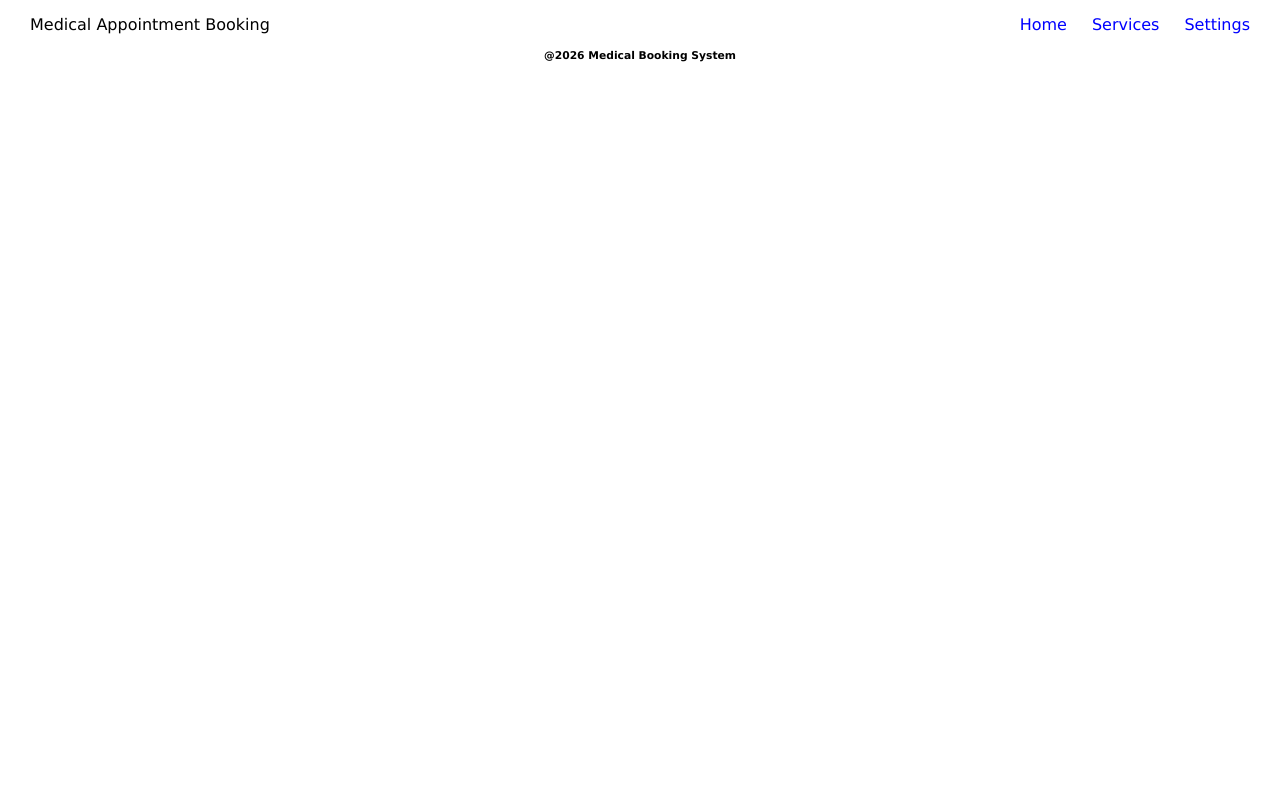
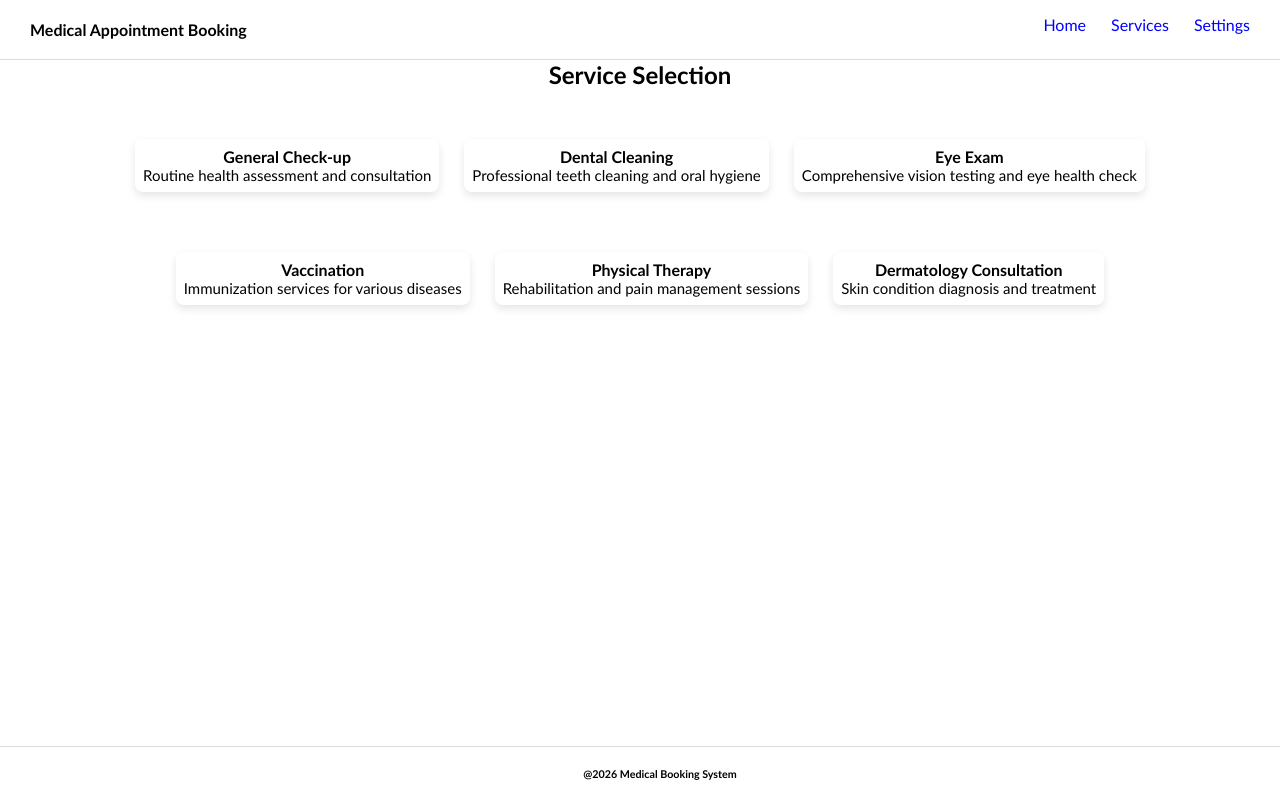
Before and after one commit to tesliim07/OMAS, a React (Vite) app in the folder my-react-app/: page / in a window 1280 px wide. Built offline with nearby package versions, Linux system fonts and the light colour scheme.

Commit message:
Add Services component and enhance styling for navigation and service cards

```diff
--- a/my-react-app/src/App.css
+++ b/my-react-app/src/App.css
@@ -46,6 +46,7 @@
     color: black;
     padding: 15px 30px;
     justify-content: space-between; /*pushes logo to the left and links to the right */
+    border-bottom: 1px solid gainsboro;
 }
 
 .nav-links {
@@ -54,8 +55,12 @@
     gap: 25px;
     margin: 0;
     padding: 0;
+    margin-bottom: 10px;
 }
 
+.logo {
+  font-weight: 800;
+}
 .nav-links a{
     color: blue;
     text-decoration: none; /* removes underline from nav list */
@@ -65,3 +70,50 @@
 .nav-links a:hover {
     color: black;
 }
+
+.service-container > h2 {
+  margin-bottom: 50px;
+}
+
+.service-container > div > ul {
+  list-style: none;
+  box-sizing: border-box;
+  display: flex;
+  white-space: normal;
+  justify-content: center;
+}
+
+.card > ul {
+  gap: 25px;
+}
+
+.card2 > ul {
+  gap: 25px;
+}
+.card > ul > li {
+  list-style: none;
+  gap: 25px;
+  margin-bottom: 60px;
+  padding: 8px;
+  background-color: white;
+  border-radius: 8px;
+  box-shadow: 0 4px 8px rgba(0, 0, 0, 0.1);
+}
+
+.card2 > ul > li{
+  list-style: none;
+  gap: 25px;
+  margin-bottom: 30px;
+  padding: 8px;
+  background-color: white;
+  border-radius: 8px;
+  box-shadow: 0 4px 8px rgba(0, 0, 0, 0.1);
+}
+
+.card p {
+  font-size: 15px;
+}
+
+.card2 p{
+  font-size: 15px;
+}
--- a/my-react-app/src/App.jsx
+++ b/my-react-app/src/App.jsx
@@ -1,11 +1,14 @@
 import { useState } from 'react'
 import './App.css'
-import Home from './Components/home';
+import Home from './Components/home'
+import Services from './Components/services'
+
 
 function App() {
   return (
     <>
       <Home />
+      <Services />
     </>
   );
 }
--- a/my-react-app/src/Components/home.jsx
+++ b/my-react-app/src/Components/home.jsx
@@ -19,10 +19,12 @@ const home = () => {
             <div class="logo">Medical Appointment Booking</div>
             <ul class="nav-links">
                 <li><a href="#home">Home</a></li>
-                <li><a href="services.html">Services</a></li>
+                <li><a href="services.jsx">Services</a></li>
                 <li><a href="settings.html">Settings</a></li>
             </ul>
         </nav>
+
+
     )
 }
 
--- a/my-react-app/src/Components/services.jsx
+++ b/my-react-app/src/Components/services.jsx
@@ -1,11 +1,43 @@
 import React from 'react'
 
 const services = () => {
-  return (
-    <div>
-
-    </div>
-  )
+    return (
+        <div class="service-container">
+            <h2>Service Selection</h2>
+            <div class="card">
+                <ul>
+                    <li>
+                        <h4>General Check-up</h4>
+                        <p>Routine health assessment and consultation</p>
+                    </li>
+                    <li>
+                        <h4>Dental Cleaning</h4>
+                        <p>Professional teeth cleaning and oral hygiene</p>
+                    </li>
+                    <li>
+                        <h4>Eye Exam</h4>
+                        <p>Comprehensive vision testing and eye health check</p>
+                    </li>
+                </ul>
+            </div>
+            <div class="card2">
+                <ul>
+                    <li>
+                        <h4>Vaccination</h4>
+                        <p>Immunization services for various diseases</p>
+                    </li>
+                    <li>
+                        <h4>Physical Therapy</h4>
+                        <p>Rehabilitation and pain management sessions</p>
+                    </li>
+                    <li>
+                        <h4>Dermatology Consultation</h4>
+                        <p>Skin condition diagnosis and treatment</p>
+                    </li>
+                </ul>
+            </div>
+        </div>
+    )
 }
 
 export default services
--- a/my-react-app/src/index.css
+++ b/my-react-app/src/index.css
@@ -69,10 +69,19 @@ button:focus-visible {
 
 
 * {
-    font-family: 'Lucida Sans', 'Lucida Sans Regular', 'Lucida Grande', 'Lucida Sans Unicode', Geneva, Verdana, sans-serif;
+    font-family:'Gill Sans', 'Gill Sans MT', Calibri, 'Trebuchet MS', sans-serif;
     text-align: center;
     background-color: white;
     margin: 0px;
     padding: 0px;
     align-items: center;
 }
+
+footer {
+  border-top: 1px solid gainsboro;
+  bottom: 0;
+  left: 0;
+  width: 100%;
+  position: fixed;
+  padding: 20px;
+}
```
